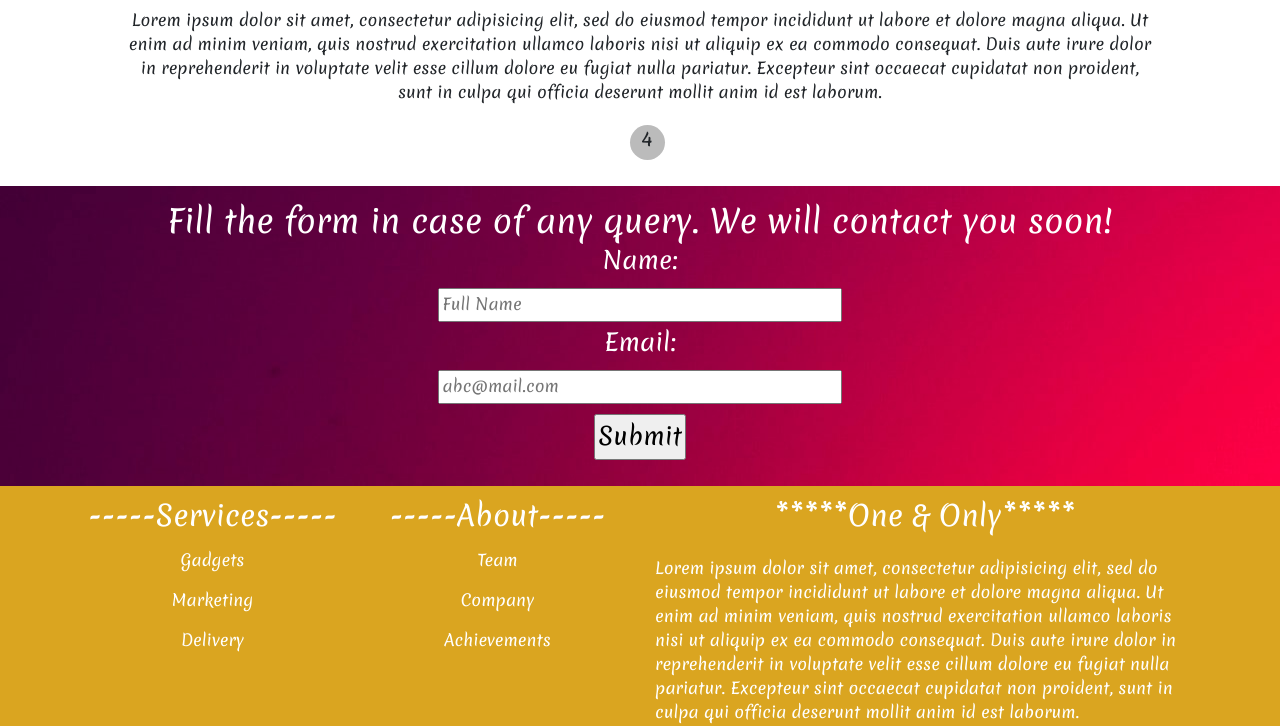
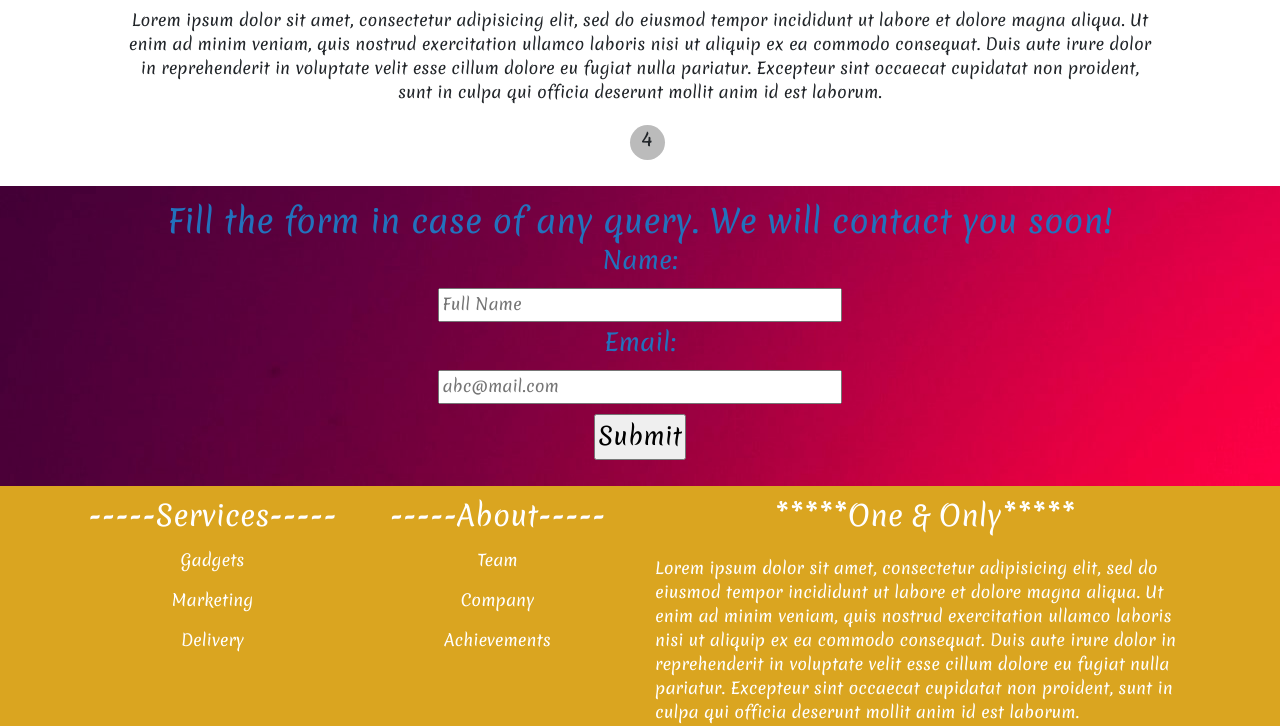
Before and after one commit to Fahad-copter/One_-_Only_electronics_e-store, a plain HTML site: page index.html in a window 1280 px wide. Shown: the part 2741-3467 px from the top of the page. Drawn offline with nearby package versions, Linux system fonts and the light colour scheme.

Commit message:
update style.css

```diff
--- a/style.css
+++ b/style.css
@@ -181,7 +181,7 @@
     padding-left:5%;
     padding-right:5%;
     background: url('../background.jpg');
-    color:white;
+   color:rgb(34, 114, 189);
     text-align: center;
     justify-content: center;
     padding-bottom: 1em;
```
